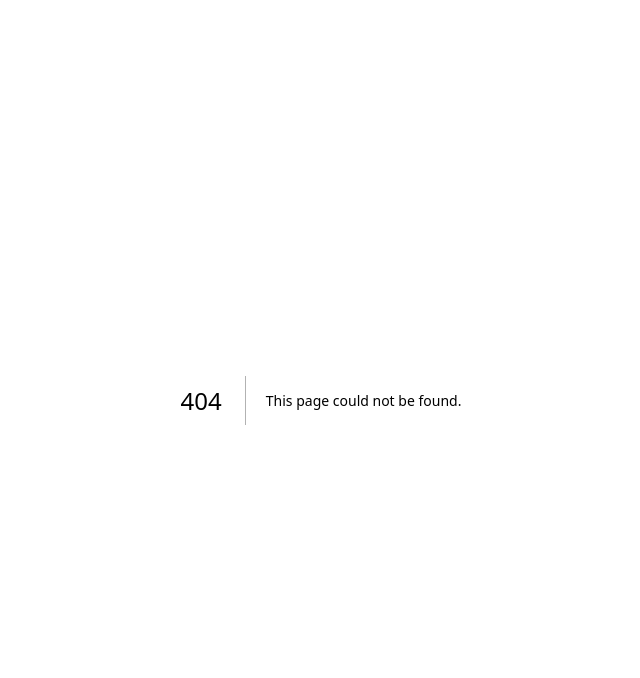
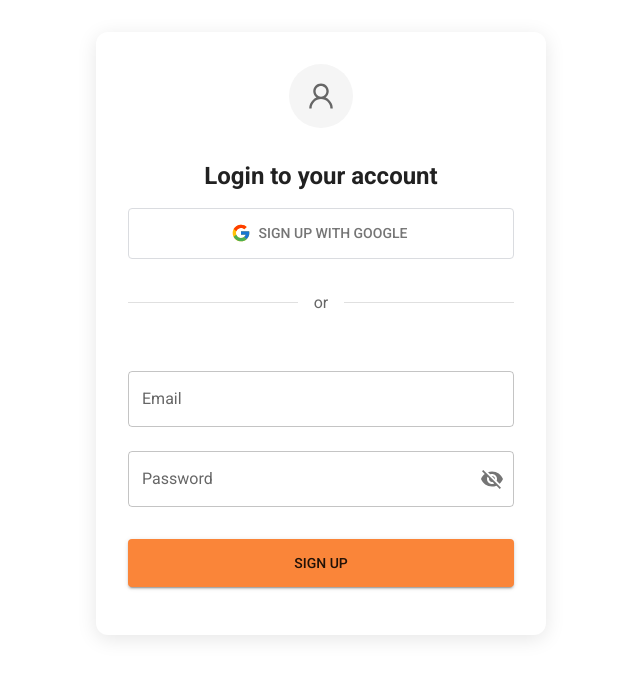
Before and after one commit to krish4693/mui-nextjs-template, a Next.js app: page /login in a window 1280 px wide. Before the commit this address had no page. Shown: the top 678 px of the page, without its empty margins (319-959 px from the left). Built offline with nearby package versions, Linux system fonts and the light colour scheme; what @mui/material-nextjs would draw is missing.

Commit message:
feat: login page

```diff
--- /dev/null
+++ b/src/app/login/page.tsx
@@ -0,0 +1,186 @@
+"use client"
+import React, { useState } from "react";
+import {
+  Box,
+  Button,
+  Container,
+  Typography,
+  Paper,
+  Divider,
+  Alert,
+  Snackbar,
+
+  InputAdornment,
+  IconButton,
+} from "@mui/material";
+import { styled } from "@mui/system";
+import { FcGoogle } from "react-icons/fc";
+import { AiOutlineUser } from "react-icons/ai";
+
+import { SubmitHandler, useForm } from "react-hook-form";
+import FormTextField from "@/components/Inputs/formTextField";
+import { Visibility, VisibilityOff } from "@mui/icons-material";
+import LogoContainer from "@/components/custom-containers/logoContainer";
+
+interface FormValues {
+  email: string;
+  password: string;
+}
+
+
+const StyledPaper = styled(Paper)(({ theme }) => ({
+    padding: theme.spacing(4),
+    display: "flex",
+    flexDirection: "column",
+    alignItems: "center",
+    gap: theme.spacing(2),
+    maxWidth: "450px",
+    margin: "auto",
+    marginTop: theme.spacing(4),
+    borderRadius: "12px",
+    boxShadow: "0px 4px 20px rgba(0, 0, 0, 0.1)"
+  }));
+
+
+  const GoogleButton = styled(Button)({
+    width: "100%",
+    padding: "12px",
+    backgroundColor: "#ffffff",
+    color: "#757575",
+    border: "1px solid #dadce0",
+    "&:hover": {
+      backgroundColor: "#f8f9fa",
+      border: "1px solid #dadce0"
+    }
+  });
+
+const SignUpPage = () => {
+    const [formData, setFormData] = useState({
+      name: "",
+      email: "",
+      password: ""
+    });
+
+
+
+    const {
+      register,
+      handleSubmit,
+      watch,
+      control,
+      formState: { errors },
+    } = useForm<FormValues>()
+
+  const [showSuccess, setShowSuccess] = useState(false);
+  const [showPassword, setShowPassword] = useState(false);
+
+  const handleTogglePasswordVisibility = () => {
+    setShowPassword((prev) => !prev);
+  };
+  const onSubmit: SubmitHandler<FormValues> = (data) => {
+    console.log('Form Data:', data);
+  };
+
+
+    return (
+      <Container component="main" maxWidth="sm">
+        <StyledPaper elevation={3}>
+
+          <LogoContainer
+            size={64}
+            bgColor={"#f5f5f5"}
+            renderItem={() => <AiOutlineUser size={32} color="#666666" />}/>
+
+
+          <Typography component="h1" variant="h5" fontWeight="bold">
+            Login to your account
+          </Typography>
+
+          <GoogleButton
+            variant="outlined"
+            startIcon={<FcGoogle size={20} />}
+          >
+            Sign up with Google
+          </GoogleButton>
+
+          <Box sx={{ width: "100%", display: "flex", alignItems: "center", my: 2 }}>
+            <Divider sx={{ flex: 1 }} />
+            <Typography sx={{ px: 2 }} color="text.secondary">
+              or
+            </Typography>
+            <Divider sx={{ flex: 1 }} />
+          </Box>
+
+          <Box
+            component="form"
+
+
+            onSubmit={handleSubmit(onSubmit)}
+            sx={{ width: "100%", mt: 1 }}
+          >
+
+            <FormTextField
+              name="email"
+              control={control}
+              fullWidth
+              margin="normal"
+              label="Email"
+              variant="outlined"
+              rules={{ required: 'Email is required' }}
+            />
+           <FormTextField
+              name="password"
+              control={control}
+              fullWidth
+              type={showPassword ? 'text' : 'password'}
+              margin="normal"
+              label="Password"
+              variant="outlined"
+              rules={{ required: 'password is required' }}
+              InputProps={{
+                endAdornment: (
+                  <InputAdornment position="end">
+                    <IconButton
+                      onClick={handleTogglePasswordVisibility}
+                      edge="end"
+                      aria-label="toggle password visibility"
+                    >
+                      {showPassword ? <Visibility /> : <VisibilityOff /> }
+                    </IconButton>
+                  </InputAdornment>
+                ),
+              }}
+            />
+
+
+
+            <Button
+              type="submit"
+              fullWidth
+              variant="contained"
+              sx={{ mt: 3, mb: 2, py: 1.5 }}
+            >
+              Sign Up
+            </Button>
+          </Box>
+        </StyledPaper>
+
+        <Snackbar
+          open={showSuccess}
+          autoHideDuration={6000}
+          onClose={() => setShowSuccess(false)}
+          anchorOrigin={{ vertical: "top", horizontal: "center" }}
+        >
+          <Alert
+            onClose={() => setShowSuccess(false)}
+            severity="success"
+            sx={{ width: "100%" }}
+          >
+            Sign Up Successful!
+          </Alert>
+        </Snackbar>
+      </Container>
+    );
+};
+
+export default SignUpPage;
--- a/src/components/Sidebar/Sidebar.tsx
+++ b/src/components/Sidebar/Sidebar.tsx
@@ -7,7 +7,6 @@ import ListItemButton from '@mui/material/ListItemButton';
 import ListItemIcon from '@mui/material/ListItemIcon';
 import ListItemText from '@mui/material/ListItemText';
 import IconButton from '@mui/material/IconButton';
-import ChevronLeftIcon from '@mui/icons-material/ChevronLeft';
 import ChevronRightIcon from '@mui/icons-material/ChevronRight';
 import { styled, useTheme } from '@mui/material/styles';
 import { Settings } from '@mui/icons-material';
```
